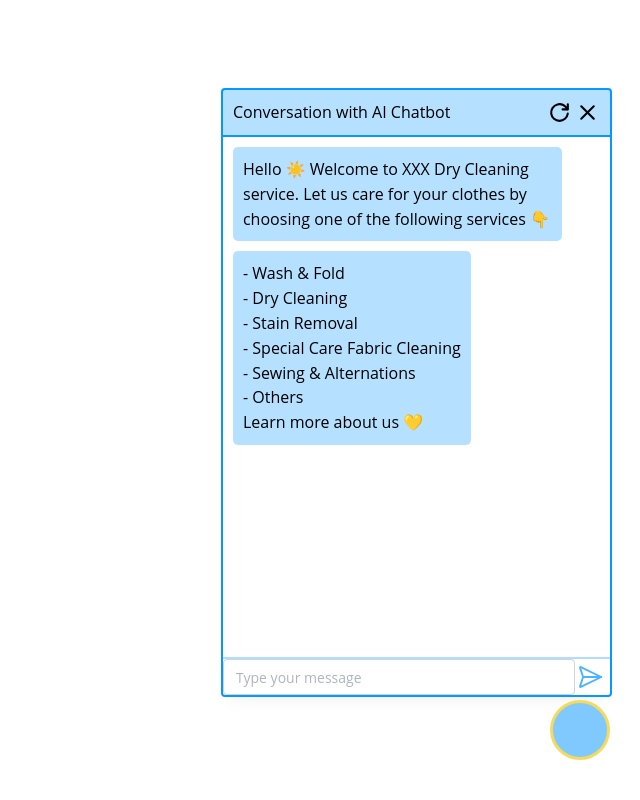
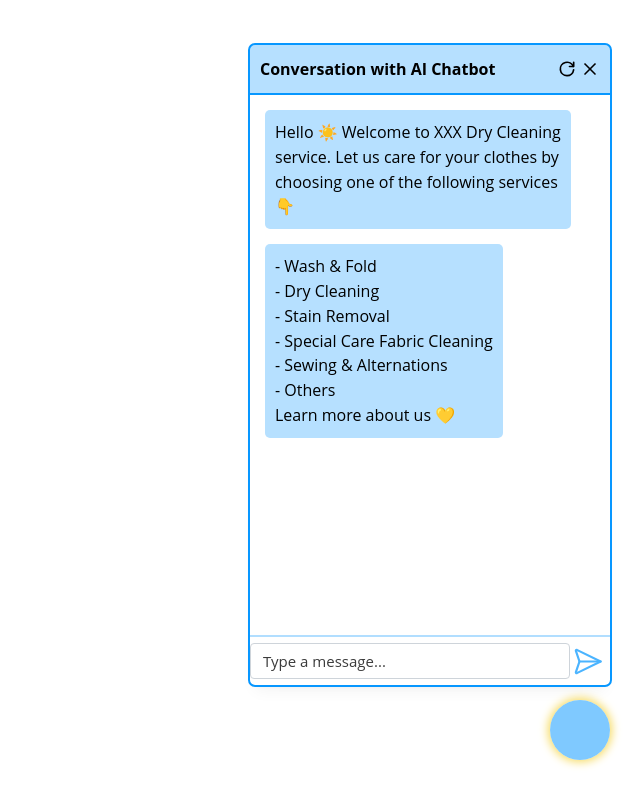
Before and after one commit to AI-ChatBot-Yoga/ai-chatbot, a React (Vite) app: page / in a window 1280 px wide. Both pictures are taken after a click on the button 1220 px from the left and 730 px from the top of the page. Shown: the whole page, without its empty margins (640-1280 px from the left). Built offline with nearby package versions, Linux system fonts and the light colour scheme.

Commit message:
style: re-style on ChatWindow to match new design changes (#20)

```diff
--- a/src/components/ChatIcon/ChatIcon.module.css
+++ b/src/components/ChatIcon/ChatIcon.module.css
@@ -12,7 +12,11 @@
   height: rem(60px);
   border-radius: 50%;
   padding-top: 8px;
-  border: 3px solid var(--mantine-yellow-vivid);
+  box-shadow: 0 0 10px 2px var(--mantine-yellow-vivid);
+}
+
+.chatIcon:hover {
+  box-shadow: 0 0 20px 2px var(--mantine-yellow-vivid);
 }
 
 .chatIcon svg {
--- a/src/components/ChatWindow/ChatWindow.module.css
+++ b/src/components/ChatWindow/ChatWindow.module.css
@@ -1,12 +1,12 @@
 .chatWindow {
-  width: rem(387px); /* Adjust height in .scrollArea */
+  width: rem(360px); /* Adjust height in .scrollArea */
 
   position: fixed;
-  bottom: rem(105px);
+  bottom: rem(115px);
   right: rem(30px);
   border: unset;
   outline: 2px solid var(--mantine-blue-vivid);
-  border-radius: rem(2px);
+  border-radius: rem(5px);
 }
 
 /* ====== CHAT HEADER ======= */
@@ -16,6 +16,7 @@
   text-align: left;
   padding: rem(10px);
   border-bottom: 2px solid var(--mantine-blue-vivid);
+  height: rem(50px);
 
   display: flex;
   justify-content: space-between;
@@ -34,14 +35,14 @@
 
 .reloadBtn,
 .closeBtn {
-  width: rem(25px);
-  height: rem(25px);
+  width: rem(20px);
+  height: rem(20px);
 }
 
 .reloadBtn:hover,
 .closeBtn:hover {
   cursor: pointer;
-  transform: scale(80%);
+  transform: scale(90%);
   filter: drop-shadow(
     0px 4px 4px rgba(0, 0, 0, 0.5)
   ); /* can't use box-shadow because it is applied to square box around svg */
@@ -50,12 +51,12 @@
 /* ====== CHAT BODY ======= */
 
 .scrollArea {
-  height: rem(520px);
+  height: rem(540px);
 }
 
 .msgBubble {
   padding: rem(10px);
-  margin: rem(10px);
+  margin: rem(15px);
   border-radius: rem(5px);
   background-color: var(--mantine-blue-soft);
   width: fit-content;
@@ -75,10 +76,16 @@
   display: flex;
   align-items: center;
   border-top: 2px solid var(--mantine-blue-light);
+  height: rem(50px);
 }
 
 .textInput {
   flex-grow: 1;
+}
+
+.textInput input::placeholder {
+  font-size: rem(15px);
+  color: #3b3b3b;
 }
 
 /* Under Mantine's TextInput component, two properties --input-bd and --input-bd-focus control the border/outline of text input */
--- a/src/components/ChatWindow/ChatWindow.tsx
+++ b/src/components/ChatWindow/ChatWindow.tsx
@@ -74,7 +74,7 @@ const ChatWindow = ({ onChatActivation }: Props) => {
       />
 
       <Box className={styles.chatWindowHeader}>
-        <p>Conversation with AI Chatbot</p>
+        <h4>Conversation with AI Chatbot</h4>
 
         <div className={styles.buttons}>
           <IconReload
@@ -103,7 +103,7 @@ const ChatWindow = ({ onChatActivation }: Props) => {
 
       <div className={styles.textInputContainer}>
         <TextInput
-          placeholder="Type your message"
+          placeholder="Type a message..."
           value={message}
           onChange={handleInputChange}
           onKeyDown={handleKeyDown}
@@ -112,7 +112,7 @@ const ChatWindow = ({ onChatActivation }: Props) => {
 
         <IconSend2
           stroke={1.5}
-          size={30}
+          size={35}
           onClick={handleSendClick}
           className={styles.sendBtn}
         />
```
